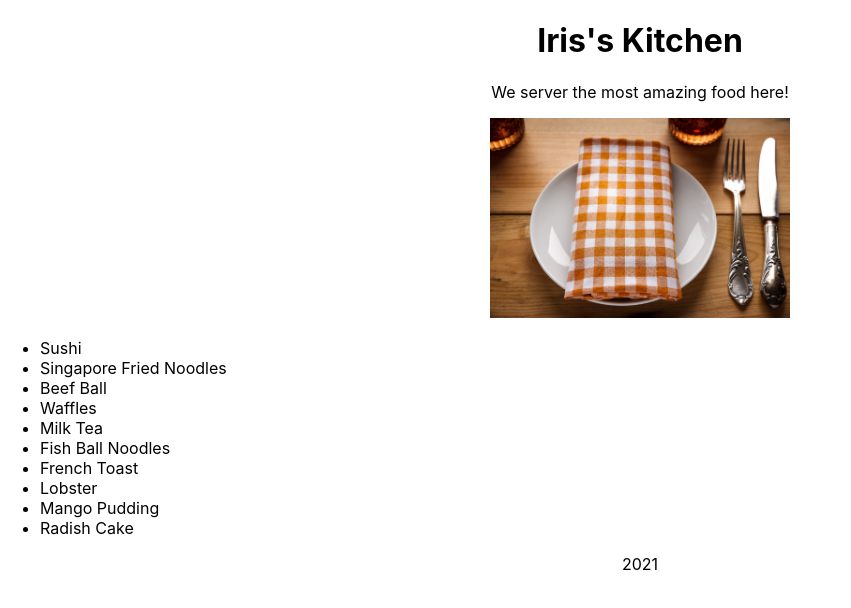
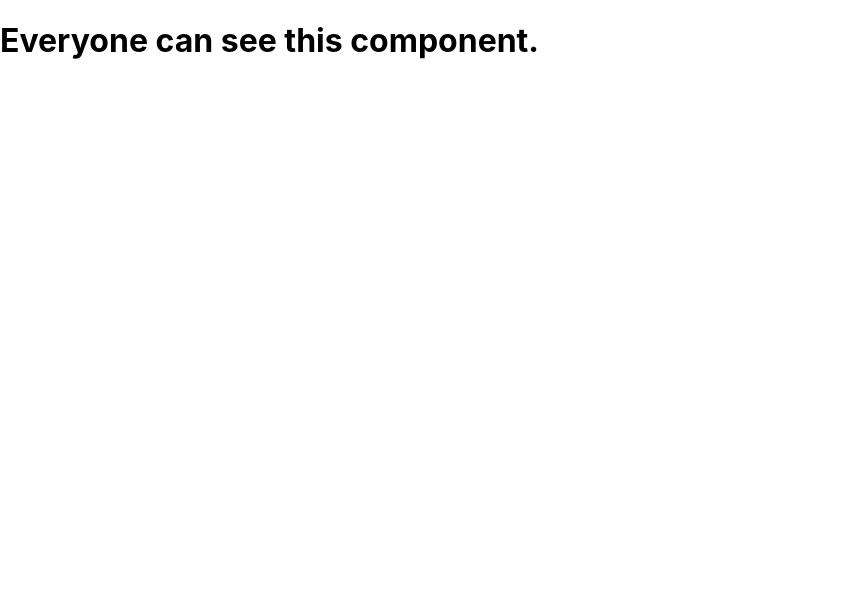
Before and after one commit to ichan266/LinkedIn-Learning-react-essentials, a React (Create React App) app: page / in a window 1280 px wide. Shown: the top 608 px of the page, without its empty margins (0-851 px from the left). Built offline with nearby package versions, Linux system fonts and the light colour scheme.

Commit message:
Chapter 4 - Destructing arrays & objects

```diff
--- a/src/App.js
+++ b/src/App.js
@@ -1,107 +1,32 @@
-// import logo from "./logo.svg";
+import React from "react";
 import "./App.css";
-import restaurant from "./restaurant.jpg";
 
-// function App() {
-//   return (
-//     <div className="App">
-//       <header className="App-header">
-//         <img src={logo} className="App-logo" alt="logo" />
-//         <p>
-//           Edit <code>src/App.js</code> and save to reload.
-//         </p>
-//         <a
-//           className="App-link"
-//           href="https://reactjs.org"
-//           target="_blank"
-//           rel="noopener noreferrer"
-//         >
-//           Learn React
-//         </a>
-//       </header>
-//     </div>
-//   );
-// }
-
-function Header(props) {
-  return (
-    <header>
-      <h1>{props.name}'s Kitchen</h1>
-    </header>
-  );
+function SecretComponent() {
+  return <h1>Super secret information for authorized users only</h1>;
 }
 
-function Main(props) {
-  return (
-    <section>
-      <p>We server the most {props.adjective} food here!</p>
-      <img src={restaurant} height={200} alt="napkin and silverware" />
-      <ul style={{ textAlign: "left" }}>
-        {props.dishes.map((dish) => (
-          <li key={dish.id}>{dish.title}</li>
-        ))}
-      </ul>
-    </section>
-  );
-}
-//* Note textAlign is JSX syntax (text-align in CSS)
-//* To import image, we first import the file on top, then we add the img tag with src, style, and alt.
-//% alt (an attribute) is for screen reader.
-
-//* Below is not the right way to do to avoid key errors:
-//*
-// function Main(props) {
-//   return (
-//     <section>
-//       <p>
-//         We server the most {props.adjective} food around.
-//       </p>
-//       <ul style={{ textAlign: "left" }}>
-//         {props.dishes.map((dish, i) => (
-//           <li key={i}>{dish}</li>
-//         ))}
-//       </ul>
-//     </section>
-//   )
-// }
-
-function Footer(props) {
-  return (
-    <footer>
-      <p>{props.year}</p>
-    </footer>
-  );
+function RegularComponent() {
+  return <h1>Everyone can see this component.</h1>;
 }
 
-const dishes = [
-  "Sushi",
-  "Singapore Fried Noodles",
-  "Beef Ball",
-  "Waffles",
-  "Milk Tea",
-  "Fish Ball Noodles",
-  "French Toast",
-  "Lobster",
-  "Mango Pudding",
-  "Radish Cake",
-];
-
-const dishObjects = dishes.map((dish, i) => ({ id: i, title: dish }));
-console.log(dishObjects);
-
-function App() {
-  return (
-    <div className="App">
-      <Header name="Iris" />
-      <Main adjective="amazing" dishes={dishObjects} />
-      <Footer year={new Date().getFullYear()} />
-    </div>
-  );
+function App({ authorized }) {
+  return <>{authorized ? <SecretComponent /> : <RegularComponent />}</>;
 }
-// % Note in <div className="App">, App is a CSS class
 
 export default App;
 
-// @ React Doc
-// @ https://fb.me/react-warning-keys
-// @
+// % {props.authorized ? <SecretComponent /> : <RegularComponent />}
+// %   This whole statement means:
+// %    1. If props.authorized is true, (i.e. ? means if), then render <SecretComponent />
+// %    2. Else, render <RegularComponent /> (i.e. : means else)
+// %
+// %
+// %
+// % function App({ authorized }) {
+// %    return <>{authorized ? <SecretComponent /> : <RegularComponent />}</>;
+// % }
+// %   Using App({ authorized }) this way (instead of prop.authorized) is called object constructing
+// %
+// %
+// %
+// %
```
